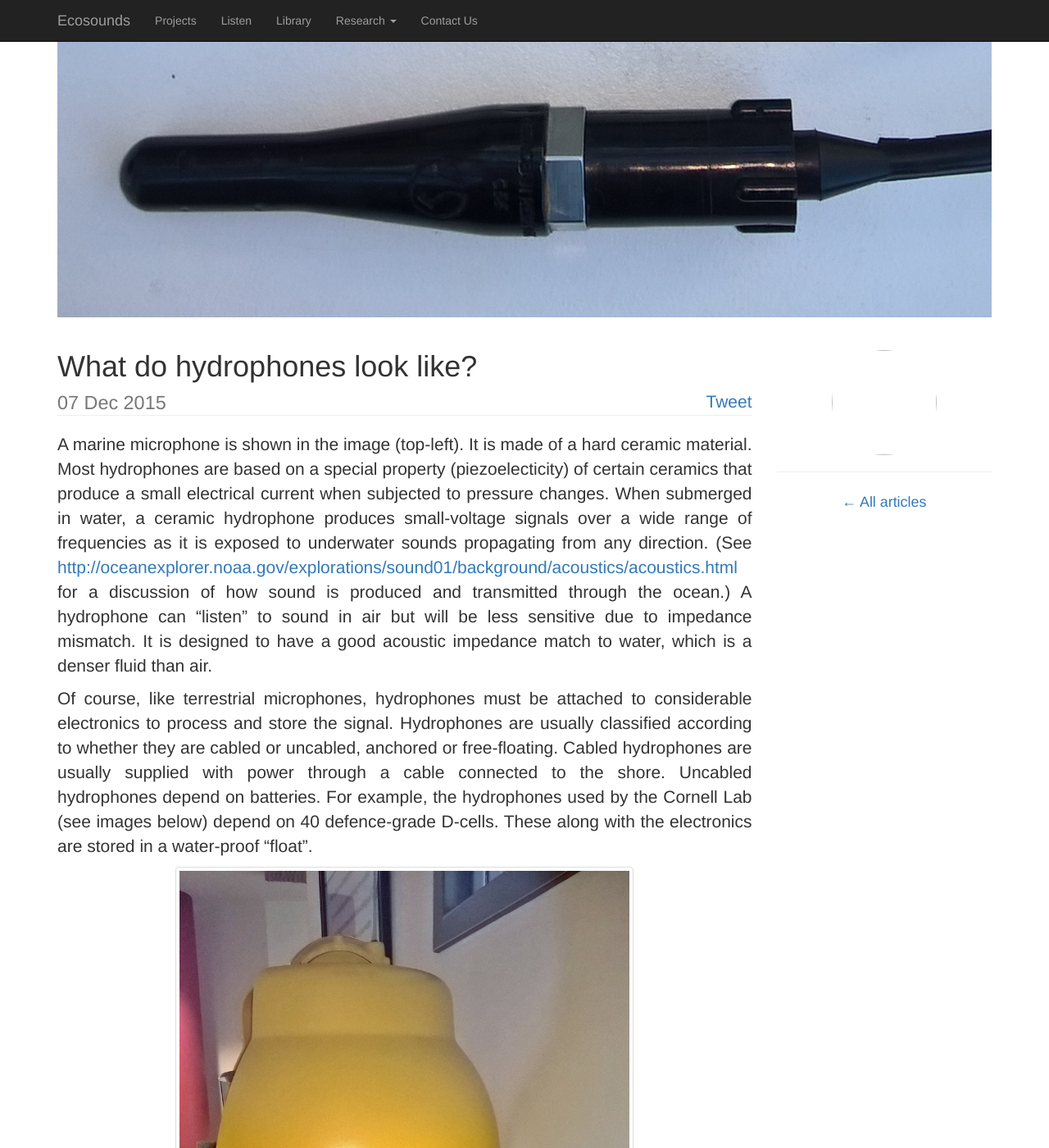
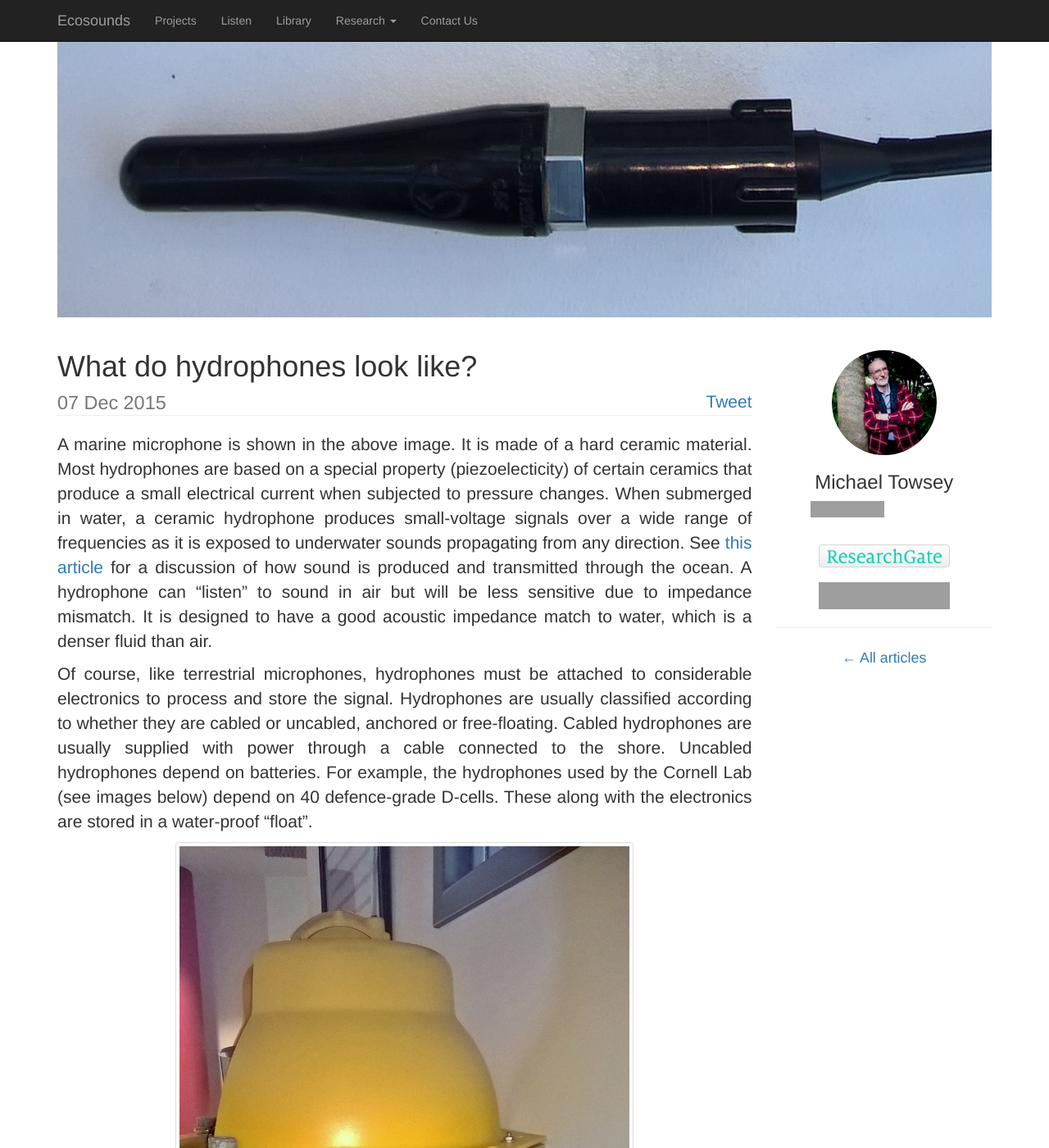
Before and after one commit to QutEcoacoustics/research-blog, a Jekyll site: the page built from _posts/2015-12-07-What-hydrophones-look-like.md, in a window 1280 px wide and 1400 px high. Shown: the whole window at 82% size. Built offline with Jekyll 4.4.1, drawn with Linux system fonts in a browser that asks for light colours; nearby versions of some CDN libraries; Markdown is read by kramdown in place of the engine named in the settings; comment, search, counter and statistics services are not loaded; grey boxes are pictures that could not be loaded.

Commit message:
Fixed mistakes, bad links, and editted images

```diff
--- a/_layouts/post.html
+++ b/_layouts/post.html
@@ -118,7 +118,7 @@ layout: default
 
 {% if page.post_image %}
 
-<div class="hero_img">
+<div class="hero_img" style="{{ page.post_hero_style }}">
 {% if page.post_image_height %}
 	<div style="height: {{ page.post_image_height }};" class="">
 	</div>
@@ -198,11 +198,11 @@ layout: default
 		  <div class="socialMedia text-right">
 			<div class="fb-share-button"
 				data-href="{{ BASE_PATH }}{{ page.url }}"
-				data-layout="button_count">
+				data-layout="button">
 			</div>
 
 			<div>
-			<a href="https://twitter.com/share" class="twitter-share-button" data-via="atruskie">Tweet</a>
+			<a href="https://twitter.com/share" class="twitter-share-button" data-via="">Tweet</a>
 			<script>!function(d,s,id){var js,fjs=d.getElementsByTagName(s)[0],p=/^http:/.test(d.location)?'http':'https';if(!d.getElementById(id)){js=d.createElement(s);js.id=id;js.src=p+'://platform.twitter.com/widgets.js';fjs.parentNode.insertBefore(js,fjs);}}(document, 'script', 'twitter-wjs');</script>
 			</div>
 		  </div>
--- a/_posts/2015-12-07-What-hydrophones-look-like.md
+++ b/_posts/2015-12-07-What-hydrophones-look-like.md
@@ -1,18 +1,32 @@
 ---
 layout: post
 title: What do hydrophones look like?
-author: michaeltowsey
-post_image: /images/posts/michaeltowsey/Hydrophone_20151114.jpg
+author: michael
+post_image: /images/posts/michaeltowsey/Hydrophone_20151114.png
 ---
 
-A marine microphone is shown in the image (top-left). It is made of a hard ceramic material.
- Most hydrophones are based on a special property (piezoelecticity) of certain ceramics that produce a small electrical current when subjected to pressure changes. When submerged in water, a ceramic hydrophone produces small-voltage signals over a wide range of frequencies as it is exposed to underwater sounds propagating from any direction. (See <http://oceanexplorer.noaa.gov/explorations/sound01/background/acoustics/acoustics.html> for a discussion of how sound is produced and transmitted through the ocean.) A hydrophone can "listen" to sound in air but will be less sensitive due to impedance mismatch. It is designed to have a good acoustic impedance match to water, which is a denser fluid than air.
+A marine microphone is shown in the above image. It is made of a hard ceramic material.
+Most hydrophones are based on a special property (piezoelecticity) of certain ceramics that produce a small
+electrical current when subjected to pressure changes. When submerged in water, a ceramic hydrophone produces
+small-voltage signals over a wide range of frequencies as it is exposed to underwater sounds propagating from any
+direction. See [this article](http://oceanexplorer.noaa.gov/explorations/sound01/background/acoustics/acoustics.html)
+for a discussion of how sound is produced and transmitted through the ocean. A hydrophone can "listen" to sound in air
+but will be less sensitive due to impedance mismatch.
+It is designed to have a good acoustic impedance match to water, which is a denser fluid than air.
 
-Of course, like terrestrial microphones, hydrophones must be attached to considerable electronics to process and store the signal. Hydrophones are usually classified according to whether they are cabled or uncabled, anchored or free-floating. Cabled hydrophones are usually supplied with power through a cable connected to the shore. Uncabled hydrophones depend on batteries. For example, the hydrophones used by the Cornell Lab (see images below) depend on 40 defence-grade D-cells. These along with the electronics are stored in a water-proof "float".
+Of course, like terrestrial microphones, hydrophones must be attached to considerable electronics to process
+and store the signal. Hydrophones are usually classified according to whether they are cabled or uncabled,
+anchored or free-floating. Cabled hydrophones are usually supplied with power through a cable connected to the shore.
+Uncabled hydrophones depend on batteries. For example, the hydrophones used by the Cornell Lab (see images below)
+depend on 40 defence-grade D-cells. These along with the electronics are stored in a water-proof "float".
+
 {% include figure.html src="/images/posts/michaeltowsey/MarineHydrophoneBatteries_20151104.jpg" caption="A marine hydrophone showing one of two cradles containing 20 D-cells." %}
 
 {% include figure.html src="/images/posts/michaeltowsey/MarineHydrophoneCutAway_20151104.jpg" caption="The ceramic hydrophone is stored in a white cradle to front side of the float. The float has been cut away to show the internal electronics and some of the battery storage." %}
 
 {% include figure.html src="/images/posts/michaeltowsey/MarineHydrophonesDeployment_20151106.jpg" caption="Eighteen hydrophones in process of being synchronised prior to deployment at sea." %}
 
-Ernest Rutherford, the famous new Zealand scientist who first split the atom, led pioneer research in piezoelectric hydrophones. They were already in use in World War I, by British convoys as protection against U-boat attack. Although hydrophone research has been driven by the concerns of naval warfare, today they are indispensable in marine research.
+Ernest Rutherford, the famous new Zealand scientist who first split the atom, led pioneer research in
+piezoelectric hydrophones. They were already in use in World War I, by British convoys as protection against
+U-boat attack. Although hydrophone research has been driven by the concerns of naval warfare,
+today they are indispensable in marine research.
```
Also changed, not shown: _data/authors.yml (+5 -4 lines), _posts/2015-12-07-Distance-Sampling.md (+22 -6 lines), _posts/2015-12-07-What-is-a-lot-of-sound.md (+18 -4 lines), images/posts/MichaelTowsey/Hydrophone_20151114.png (added), images/posts/MichaelTowsey/distance-sampling-logo-long.png (added).
